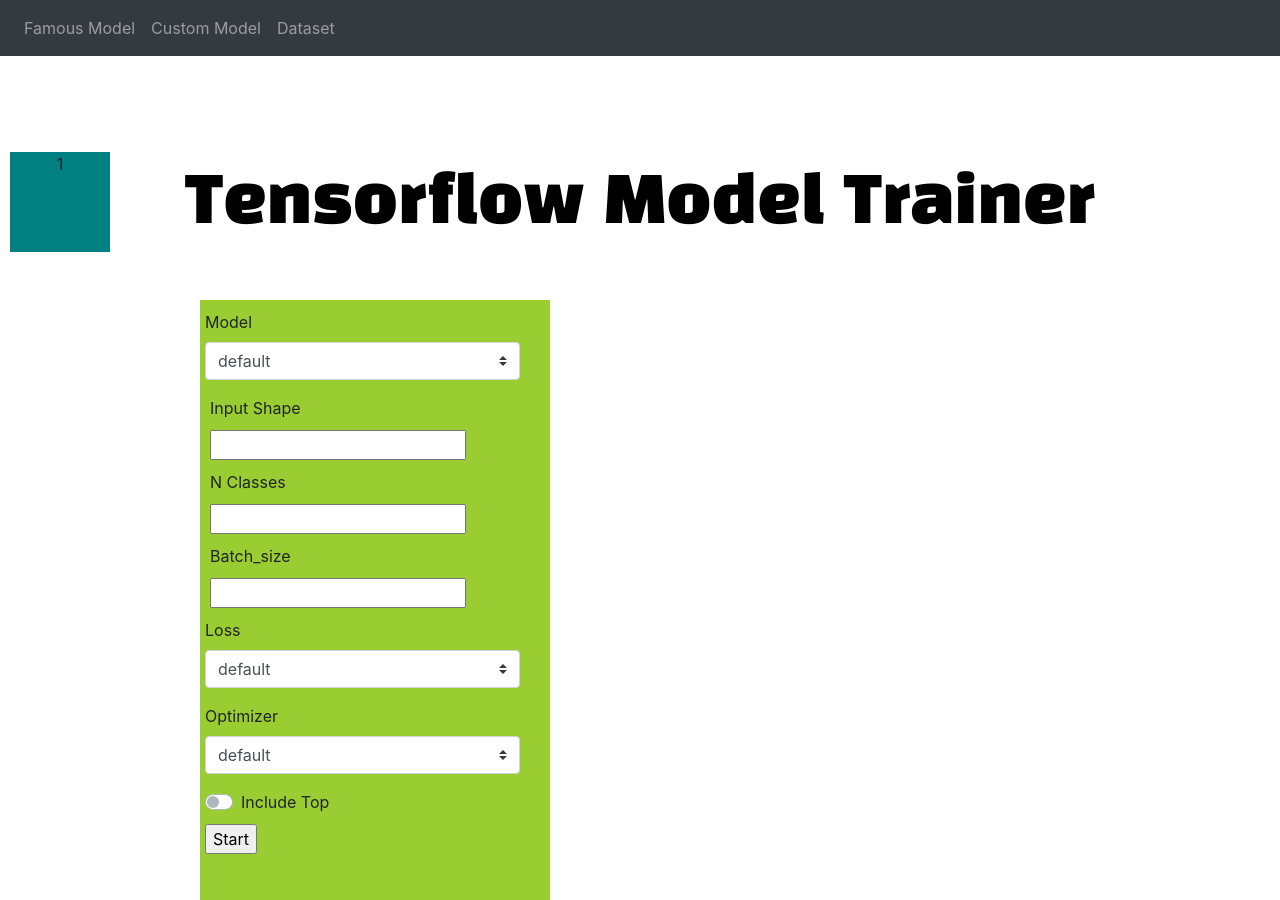
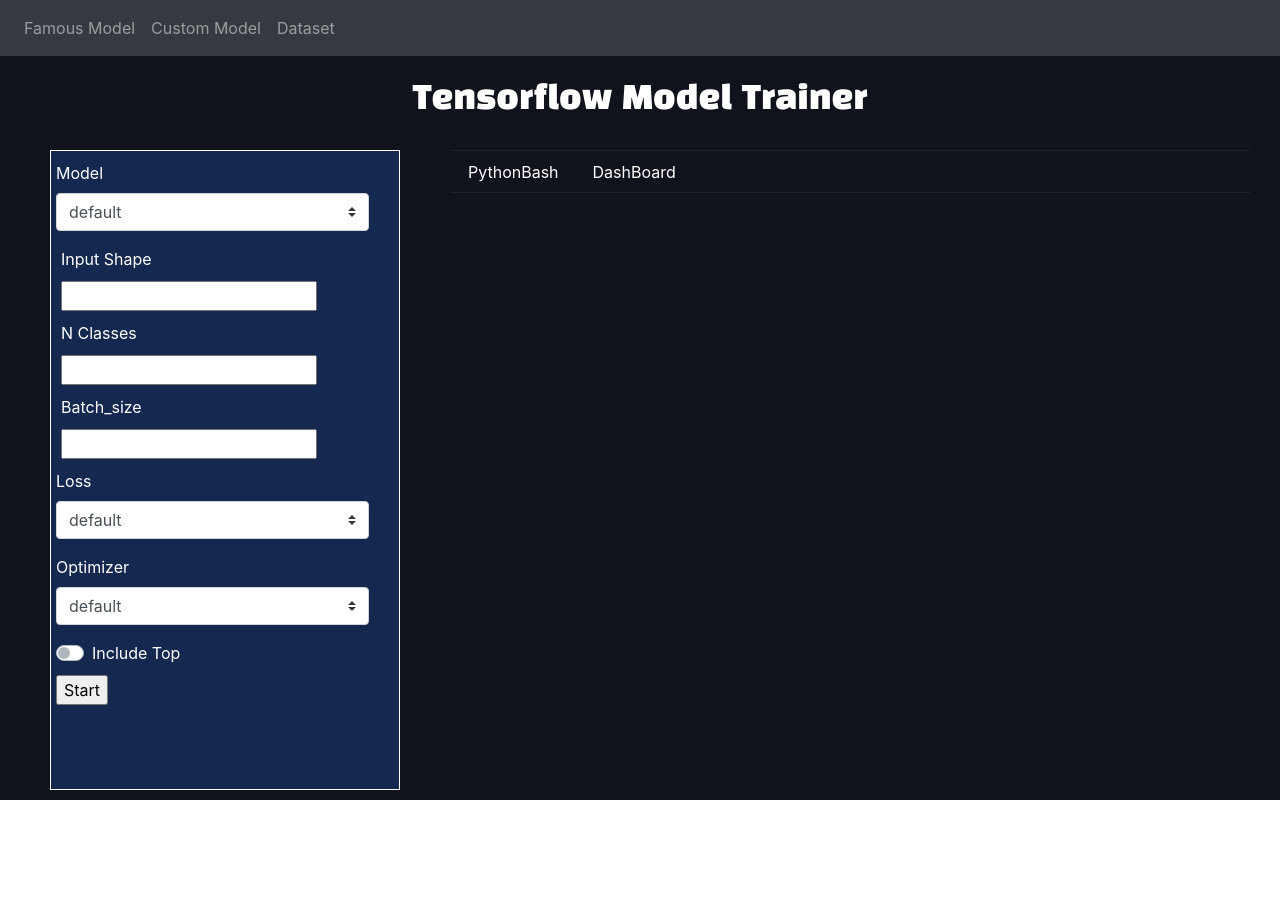
Before and after one commit to kylecocolim/Tensorflow_Automatic_Training, a React (Create React App) app in the folder client/: page / in a window 1280 px wide. After the commit the page ends 800 px from the top, so only its background shows below. Built offline with nearby package versions, Linux system fonts and the light colour scheme; no server answers.

Commit message:
20200519 socketio

```diff
--- a/client/package.json
+++ b/client/package.json
@@ -12,6 +12,7 @@
     "papaparse": "^5.2.0",
     "react": "^16.13.1",
     "react-bootstrap": "^1.0.1",
+    "react-bootstrap-sidebar": "^0.0.1",
     "react-csv-to-table": "^0.0.4",
     "react-dom": "^16.13.1",
     "react-redux": "^7.2.0",
@@ -19,7 +20,8 @@
     "react-router-dom": "^5.1.2",
     "react-scripts": "3.4.1",
     "redux": "^4.0.5",
-    "redux-form": "^8.3.5"
+    "redux-form": "^8.3.5",
+    "socket.io-client": "^2.3.0"
   },
   "scripts": {
     "start": "react-scripts start",
--- a/client/src/App.css
+++ b/client/src/App.css
@@ -1,5 +1,8 @@
 .App {
+  min-height: 100vh;
+
   text-align: center;
+  background-color: #11131C;
 }
 
 .App-logo {
@@ -14,8 +17,8 @@
 }
 
 .App-header {
-  background-color: #282c34;
-  min-height: 100vh;
+  background-color: #11131C;
+  min-height: 200vh;
   display: flex;
   flex-direction: column;
   align-items: center;
--- a/client/src/components/Communication.jsx
+++ /dev/null
@@ -1,20 +0,0 @@
-import React, {Component} from 'react';
-import './css/communication.css';
-
-
-// Communication Componnet with Flask for Moniotr Training Process
-export default class Communication extends Component{
-    constructor(props){
-        super(props)
-        this.state = {
-            curr : String()
-        }
-    }
-    render(){
-        return(
-            <div className="CommunicationContainer">
-                1
-            </div>
-        )
-    }
-}
--- /dev/null
+++ b/client/src/components/DashBoard.jsx
@@ -0,0 +1,26 @@
+import React, {Component} from 'react';
+import './css/DashBoard.css';
+import {Tabs,Tab} from 'react-bootstrap'
+import Message from './MsgPython';
+
+// Communication Componnet with Flask for Moniotr Training Process
+export default class DashBoard extends Component{
+    constructor(props){
+        super(props)
+    }
+    render(){
+        return(
+            <div className="DashBoardContainer">
+                <Tabs defaultActiveKey="profile" id="uncontrolled-tab-example">
+                <Tab eventKey="PythonBash" title="PythonBash">
+                   <Message/>
+                </Tab>
+                <Tab eventKey="DashBoard" title="DashBoard">
+                    My
+                </Tab>
+
+                </Tabs>
+            </div>
+        )
+    }
+}
--- a/client/src/components/Model.jsx
+++ b/client/src/components/Model.jsx
@@ -24,8 +24,7 @@
 
     }
     getSelectValue(event){
-        console.log(this.state.model);
-        this.setState({ model : this.model.value});
+        this.setState({ [event.target.name] : event.target.value});
     }
     setIncludeTop(event){
         this.setState({include_top : this.include_top.value})
@@ -43,7 +42,11 @@
             model: this.state.model,
             inputShape : this.state.inputShape,
             n_classes : this.state.n_classes,
-            include_top : this.state.include_top
+            include_top : this.state.include_top,
+            loss : this.state.loss,
+            optimizer : this.state.optimizer,
+            batch_size : this.state.Batch_size,
+            metrics : this.state.Metrics
         };
         axios.post(`http://127.0.0.1:3000/api`, {payload})
         .then(res => {
@@ -59,7 +62,6 @@
     render(){
         return(
             <div>
-                <div id="welcome">Tensorflow Model Trainer</div>
                 <div className="FormContainer">
                     <div className="ModelSelector">
                     <form onSubmit={this.handleSubmit}>
@@ -77,7 +79,7 @@
                         </Form.Group>
                         </Form>
                         <span id="formexplain">Input Shape</span><div id="inputForm"><input type='text' name='inputShape' onChange={this.handleChange}/></div>
-                        <span id="formexplain">N Classes </span><div id="inputForm"> <input type='text' name="n_Classes" onChange={this.handleChange}/> </div>
+                        <span id="formexplain">N Classes </span><div id="inputForm"> <input type='text' name="n_classes" onChange={this.handleChange}/> </div>
                         <span id="formexplain">Batch_size </span><div id="inputForm"> <input type='text' name="Batch_size" onChange={this.handleChange}/> </div>
                         <Form>
                         <Form.Group>
@@ -97,7 +99,7 @@
                         <Form>
                         <Form.Group>
                             <Form.Label>Optimizer</Form.Label>
-                            <Form.Control as="select" name="Optimizer" ref={optimizer => this.optimizer=optimizer} onChange={this.getSelectValue.bind(this)}custom>
+                            <Form.Control as="select" name="optimizer" ref={optimizer => this.optimizer=optimizer} onChange={this.getSelectValue.bind(this)}custom>
                             <option>default</option>
                             <option>Adam</option>
                             <option>SGD</option>
--- /dev/null
+++ b/client/src/components/MsgPython.jsx
@@ -0,0 +1,26 @@
+import React , {Component} from 'react';
+import io from 'socket.io-client';
+
+
+// Parents : Model.jsx
+export default class Message extends Component{
+    constructor(props){
+        super(props)
+        this.setState = {
+            msg : String()
+        }
+    }
+    componentDidMount(){
+        const socket = io('http://localhost:3000')
+        socket.emit('msg')
+    }
+
+
+    render(){
+        return(
+            <div className="msgForm">
+
+            </div>
+        )
+    }
+}
--- a/client/src/components/Navbar.jsx
+++ b/client/src/components/Navbar.jsx
@@ -5,7 +5,7 @@
     render(){
         return(
             <Navbar bg="dark" variant="dark">
-                    <Nav className="mr-auto">
+                    <Nav className="mr-auto sidebar">
                         <Nav.Link href="/">Famous Model</Nav.Link>
                         <Nav.Link href="/Custom_Model">Custom Model</Nav.Link>
                         <Nav.Link href="/dataset">Dataset</Nav.Link>
--- /dev/null
+++ b/client/src/components/css/DashBoard.css
@@ -0,0 +1,28 @@
+.DashBoardContainer{
+    position: absolute;
+    top : 150px;
+    left : 450px;
+    height : 80%;
+    width : 800px;
+    background-color: #white;
+    color: white;
+
+}
+.nav{
+    border-top : 1px solid;
+    border-left : 1px solid;
+    border-top-color: #222222;
+    border-left-color : #11131C;
+    border-bottom-color : #222222;
+
+}
+.nav-item{
+    color: white;
+}
+.nav-link.active{
+    background-color: #222222 !important;
+    color: #df7065 !important;
+}
+.nav-link:hover{
+    color : white;
+}
--- a/client/src/components/css/Model.css
+++ b/client/src/components/css/Model.css
@@ -1,11 +1,14 @@
 @import url('https://fonts.googleapis.com/css2?family=Black+Han+Sans&display=swap');
 .FormContainer{
     position : absolute;
-    top : 300px;
-    left : 200px;
+    top : 150px;
+    left : 50px;
     width : 350px;
-    height : 600px ;
-    background-color: yellowgreen;
+    height : 80% ;
+    border-color : white;
+    border : 1px solid;
+    background-color: #142850;
+    color : white;
 }
 .ModelSelector{
     position : relative;
@@ -30,10 +33,10 @@
 }
 #welcome{
     position: relative;
-    top: 100px;
+    top: 20px;
     font-family: 'Black Han Sans', sans-serif;
-    font-size : 64px;
-    color : black;
+    font-size : 32px;
+    color : white;
 }
 .SwitchBox{
     position: relative;
--- a/client/src/components/css/communication.css
+++ /dev/null
@@ -1,7 +0,0 @@
-.CommunicationContainer{
-    position: relative;
-    left : 10px;
-    height : 100px;
-    width : 100px;
-    background-color: teal;
-}
--- a/client/src/page/model.js
+++ b/client/src/page/model.js
@@ -1,11 +1,12 @@
 import React from 'react';
 import Model from '../components/Model';
-import Communication from '../components/Communication';
+import DashBoard from '../components/DashBoard';
 const famousModel = () =>{
     return(
         <div>
+            <div id="welcome">Tensorflow Model Trainer</div>
             <Model/>
-            <Communication/>
+            <DashBoard/>
         </div>
     )
 }
```
Also changed, not shown: 1 other file (tests, documents, lock files or other folders).
